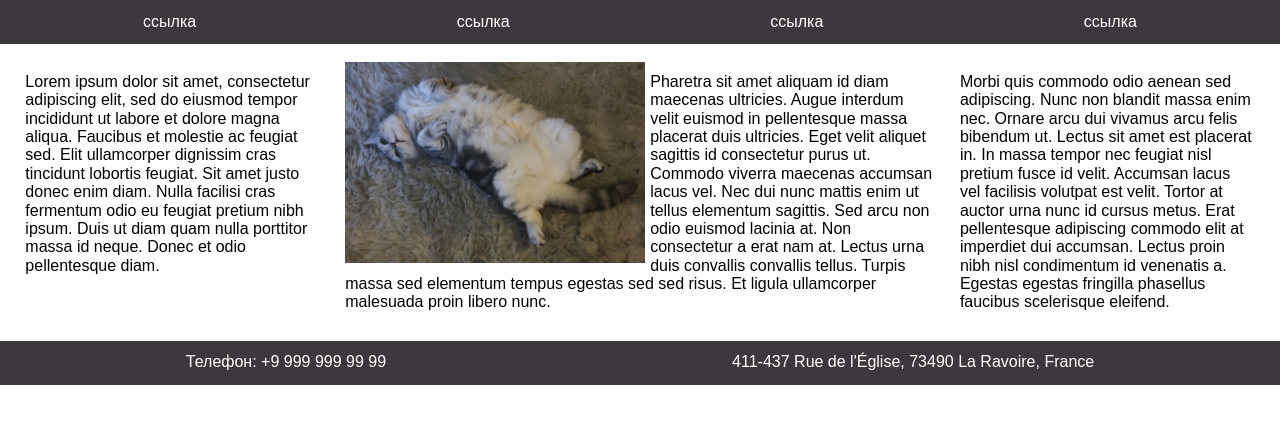
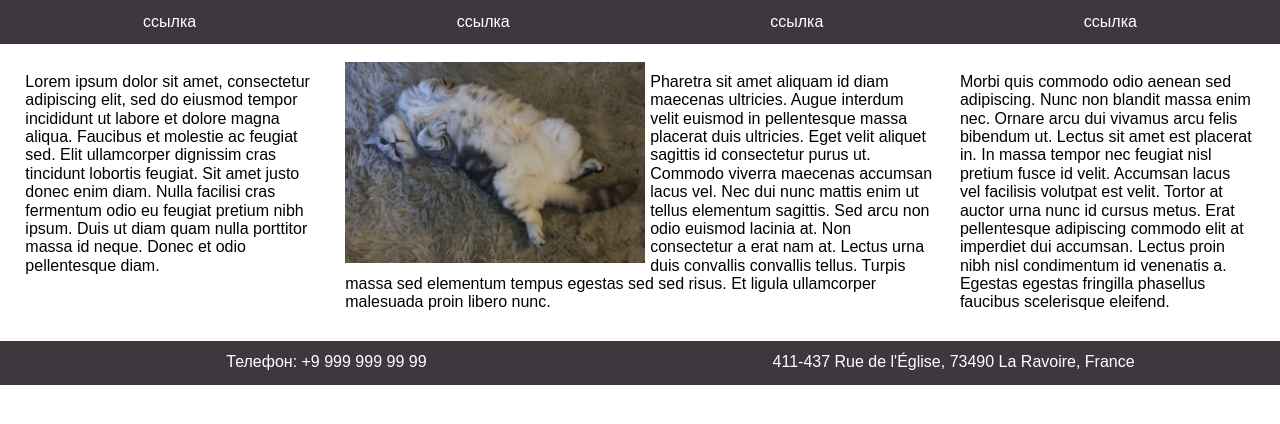
Before and after one commit to sialiss/lms-frontend3, a plain HTML site: page main/index.html in a window 1280 px wide. Drawn offline with Linux system fonts and the light colour scheme.

Commit message:
fix some thing

```diff
--- a/main/index.html
+++ b/main/index.html
@@ -48,8 +48,8 @@
         </div>
     </div>
     <footer class="flex">
-        <a href="tel:+9 999 999 99 99">Телефон: +9 999 999 99 99</a>
-        <a href="https://maps.app.goo.gl/2m1YBdX7bgBMwN9o6">411-437 Rue de l'Église, 73490 La Ravoire, France</a>
+        <a class="contacts" href="tel:+9 999 999 99 99">Телефон: +9 999 999 99 99</a>
+        <a class="contacts" href="https://maps.app.goo.gl/2m1YBdX7bgBMwN9o6">411-437 Rue de l'Église, 73490 La Ravoire, France</a>
     </footer>
 </body>
 
--- a/main/style.css
+++ b/main/style.css
@@ -62,3 +62,11 @@ footer {
     justify-content: space-around;
     text-align: center;
 }
+
+.border {
+    border: 1px solid red;
+}
+
+.contacts {
+    width: 100%;
+}
```
